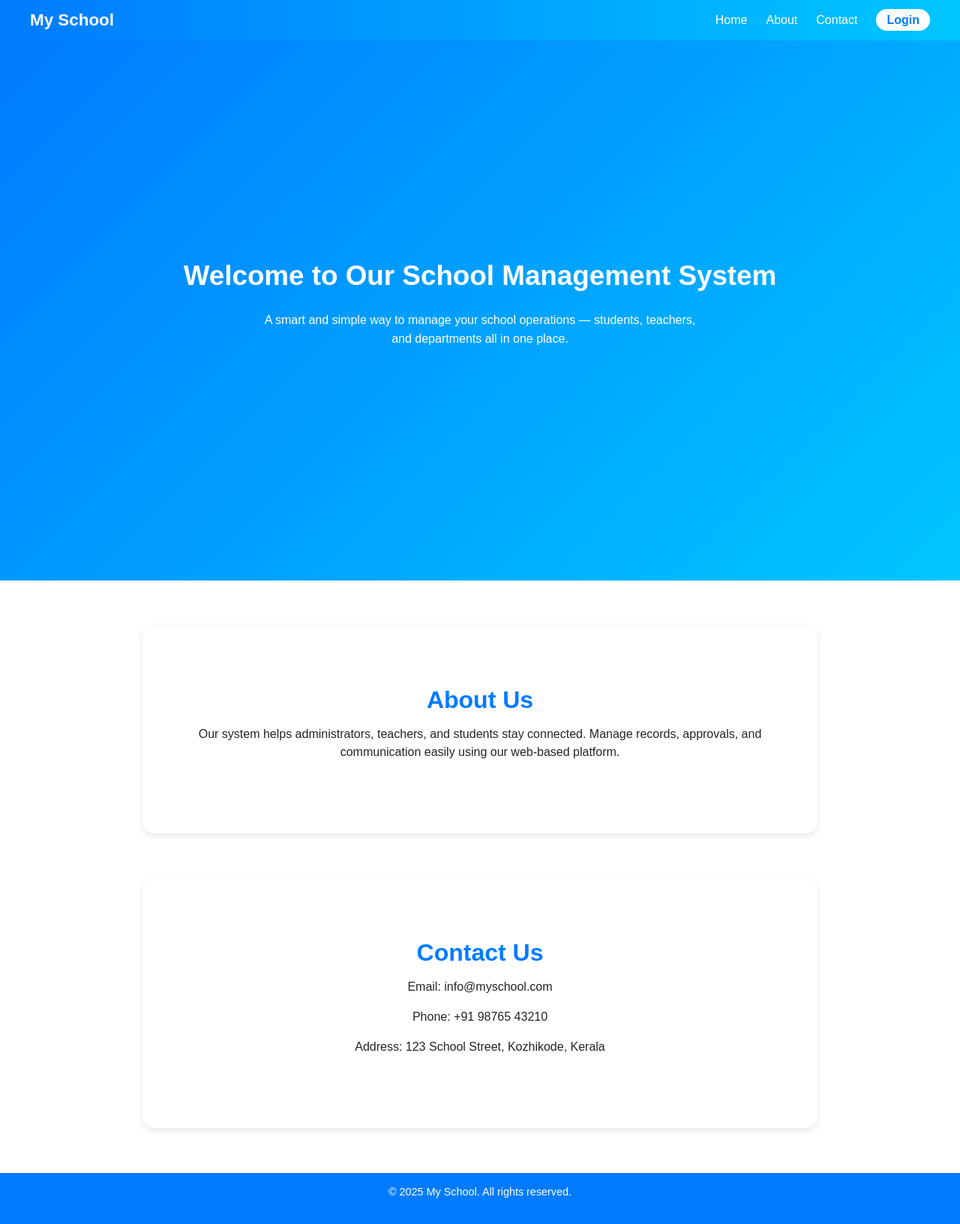
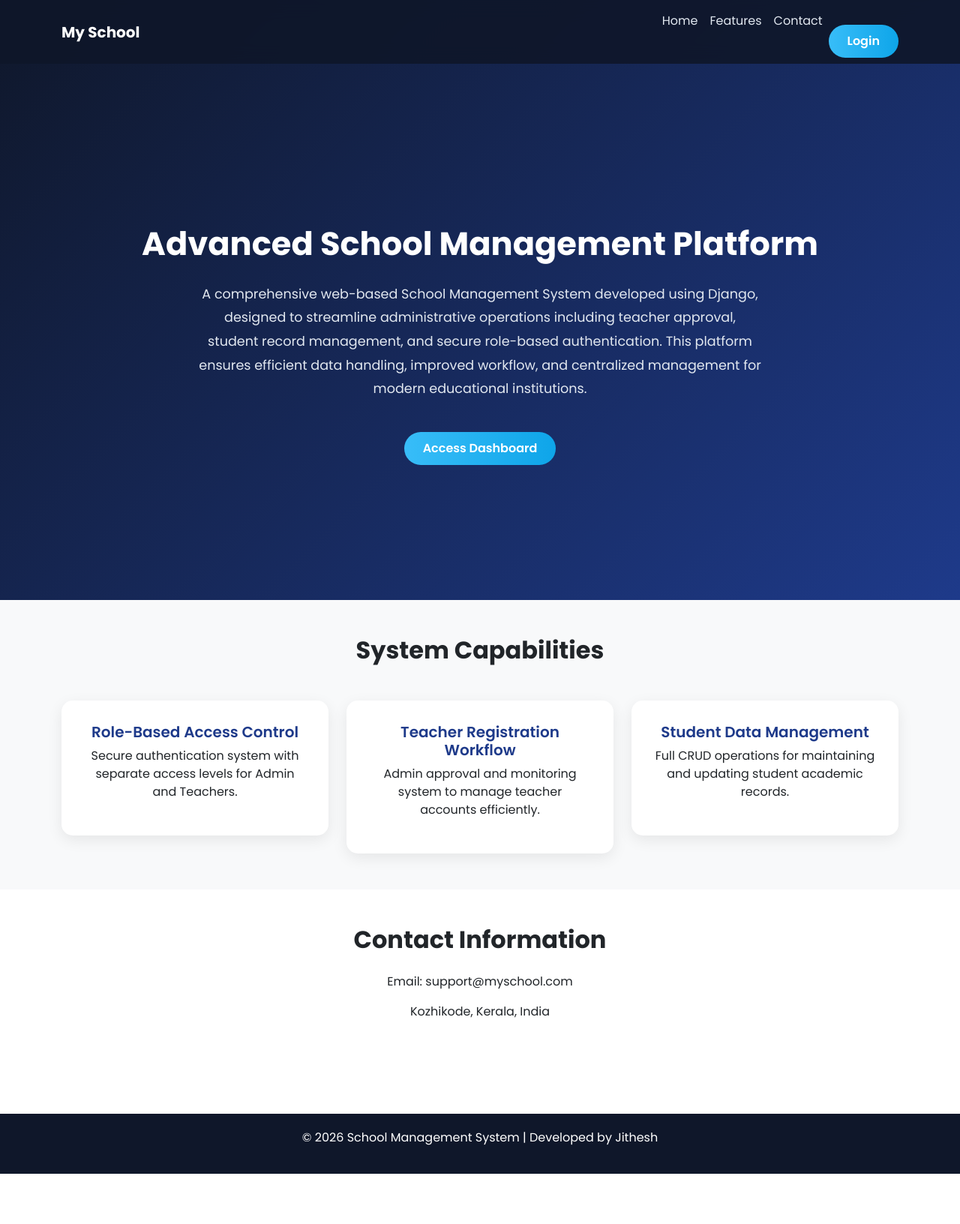
Before and after one commit to EXPETROXX/school_management, a Django app: page / in a window 1280 px wide. Shown: the whole page at 75% size. After the commit the page ends 1565 px from the top, so only its background shows below. Run offline with Django 5.2, Linux system fonts and the light colour scheme.

Commit message:
Updated home page design

```diff
--- a/school_app/templates/home.html
+++ b/school_app/templates/home.html
@@ -1,165 +1,200 @@
 <!DOCTYPE html>
 <html lang="en">
 <head>
-  <meta charset="UTF-8" />
-  <meta name="viewport" content="width=device-width, initial-scale=1.0" />
+<meta charset="UTF-8">
+<meta name="viewport" content="width=device-width, initial-scale=1.0">
 <title>School Management System</title>
-  <link rel="stylesheet"
-    href="https://cdn.jsdelivr.net/npm/bootstrap@4.3.1/dist/css/bootstrap.min.css"
-    integrity="sha384-ggOyR0iXCbMQv3Xipma34MD+dH/1fQ784/j6cY/iJTQUOhcWr7x9JvoRxT2MZw1T"
-    crossorigin="anonymous" />
+
+<!-- Bootstrap 5 -->
+<link href="https://cdn.jsdelivr.net/npm/bootstrap@5.3.2/dist/css/bootstrap.min.css" rel="stylesheet">
+
+<!-- Google Font -->
+<link href="https://fonts.googleapis.com/css2?family=Poppins:wght@300;400;600;700&display=swap" rel="stylesheet">
+
 <style>
 body {
-      font-family: "Poppins", sans-serif;
+    font-family: 'Poppins', sans-serif;
+    margin: 0;
     scroll-behavior: smooth;
-      margin: 0;
 }
 
-    /* Navbar */
-    nav {
-      background: linear-gradient(90deg, #007bff, #00c6ff);
-      padding: 10px 40px;
-      display: flex;
-      justify-content: space-between;
-      align-items: center;
-      position: sticky;
+/* Sticky Navbar */
+.navbar {
+    position: fixed;
+    width: 100%;
     top: 0;
     z-index: 1000;
+    backdrop-filter: blur(12px);
+    background: rgba(15, 23, 42, 0.9);
 }
 
-    nav .logo {
-      color: #fff;
+.navbar-brand {
     font-weight: 700;
-      font-size: 1.4rem;
+    color: #fff !important;
 }
 
-    nav ul {
-      list-style: none;
-      display: flex;
-      margin: 0;
-      padding: 0;
-      gap: 25px;
-    }
-
-    nav ul li a {
-      color: #fff;
-      text-decoration: none;
-      transition: 0.3s;
+.nav-link {
+    color: #e2e8f0 !important;
     font-weight: 500;
 }
 
-    nav ul li a:hover {
-      color: #ffe57f;
+.nav-link:hover {
+    color: #38bdf8 !important;
 }
 
-    /* Sections */
-    section {
+/* Hero Section */
+.hero {
+    background: linear-gradient(135deg, #0f172a, #1e3a8a);
+    color: white;
+    min-height: 100vh;
+    padding-top: 120px;
+    display: flex;
+    align-items: center;
     text-align: center;
-      padding: 80px 20px;
 }
 
-    #home {
-      color: white;
-      background: linear-gradient(135deg, #007bff, #00c6ff);
-      min-height: 90vh;
-      display: flex;
-      flex-direction: column;
-      justify-content: center;
-      align-items: center;
-    }
-
-    #home h1 {
-      font-size: 2.3rem;
+.hero h1 {
+    font-size: 2.7rem;
     font-weight: 700;
 }
 
-    #home p {
-      width: 80%;
-      max-width: 600px;
-      margin-top: 15px;
-      line-height: 1.6;
+.hero p {
+    margin-top: 25px;
+    font-size: 1.1rem;
+    max-width: 750px;
+    margin-left: auto;
+    margin-right: auto;
+    line-height: 1.8;
+    color: #e2e8f0;
 }
 
-    #about, #contact {
-      background: #fff;
-      margin: 60px auto;
-      border-radius: 15px;
-      box-shadow: 0 3px 10px rgba(0, 0, 0, 0.1);
-      width: 85%;
-      max-width: 900px;
+.btn-custom {
+    background: linear-gradient(90deg, #38bdf8, #0ea5e9);
+    border: none;
+    padding: 10px 25px;
+    border-radius: 30px;
+    color: white;
+    font-weight: 600;
+    margin-top: 25px;
 }
 
-    #about h2, #contact h2 {
-      color: #007bff;
-      font-weight: 600;
-      margin-bottom: 15px;
+.btn-custom:hover {
+    background: linear-gradient(90deg, #0ea5e9, #0284c7);
 }
 
-    footer {
-      background: #007bff;
-      color: white;
-      text-align: center;
-      padding: 15px 0;
-      margin-top: 50px;
-      font-size: 0.9rem;
+/* Features */
+.feature-box {
+    background: white;
+    padding: 30px;
+    border-radius: 15px;
+    box-shadow: 0 6px 20px rgba(0,0,0,0.08);
+    transition: 0.3s;
 }
 
-    /* Button style */
-    .btn-login {
-      background: white;
-      color: #007bff;
-      padding: 6px 14px;
-      border-radius: 20px;
-      transition: 0.3s;
+.feature-box:hover {
+    transform: translateY(-8px);
+}
+
+.feature-box h5 {
+    color: #1e3a8a;
     font-weight: 600;
 }
 
-    .btn-login:hover {
-      background: #ffe57f;
-      color: #333;
+/* Footer */
+footer {
+    background: #0f172a;
+    color: white;
+    padding: 20px 0;
+    margin-top: 60px;
 }
 </style>
 </head>
+
 <body>
+
 <!-- Navbar -->
-  <nav>
-    <div class="logo">My School</div>
-    <ul>
-      <li><a href="#home">Home</a></li>
-      <li><a href="#about">About</a></li>
-      <li><a href="#contact">Contact</a></li>
-      <li><a href="{% url 'login_page' %}" class="btn-login">Login</a></li>
+<nav class="navbar navbar-expand-lg navbar-dark">
+  <div class="container">
+    <a class="navbar-brand" href="#">My School</a>
+
+    <button class="navbar-toggler bg-light" type="button" data-bs-toggle="collapse" data-bs-target="#navbarNav">
+      <span class="navbar-toggler-icon"></span>
+    </button>
+
+    <div class="collapse navbar-collapse justify-content-end" id="navbarNav">
+      <ul class="navbar-nav">
+        <li class="nav-item"><a class="nav-link" href="#home">Home</a></li>
+        <li class="nav-item"><a class="nav-link" href="#features">Features</a></li>
+        <li class="nav-item"><a class="nav-link" href="#contact">Contact</a></li>
+        <li class="nav-item">
+          <a class="btn btn-custom" href="{% url 'login_page' %}">Login</a>
+        </li>
       </ul>
+    </div>
+  </div>
 </nav>
 
-  <!-- Home -->
-  <section id="home">
-    <h1>Welcome to Our School Management System</h1>
+<!-- Hero Section -->
+<section class="hero" id="home">
+  <div class="container">
+    <h1>Advanced School Management Platform</h1>
+
     <p>
-      A smart and simple way to manage your school operations —
-      students, teachers, and departments all in one place.
+      A comprehensive web-based School Management System developed using Django,
+      designed to streamline administrative operations including teacher approval,
+      student record management, and secure role-based authentication.
+      This platform ensures efficient data handling, improved workflow,
+      and centralized management for modern educational institutions.
     </p>
+
+    <a href="{% url 'login_page' %}" class="btn btn-custom">Access Dashboard</a>
+  </div>
 </section>
 
-  <!-- About -->
-  <section id="about">
-    <h2>About Us</h2>
-    <p>
-      Our system helps administrators, teachers, and students stay connected.
-      Manage records, approvals, and communication easily using our web-based platform.
-    </p>
+<!-- Features Section -->
+<section class="py-5 bg-light" id="features">
+  <div class="container text-center">
+    <h2 class="fw-bold mb-5">System Capabilities</h2>
+    <div class="row g-4">
+
+      <div class="col-md-4">
+        <div class="feature-box">
+          <h5>Role-Based Access Control</h5>
+          <p>Secure authentication system with separate access levels for Admin and Teachers.</p>
+        </div>
+      </div>
+
+      <div class="col-md-4">
+        <div class="feature-box">
+          <h5>Teacher Registration Workflow</h5>
+          <p>Admin approval and monitoring system to manage teacher accounts efficiently.</p>
+        </div>
+      </div>
+
+      <div class="col-md-4">
+        <div class="feature-box">
+          <h5>Student Data Management</h5>
+          <p>Full CRUD operations for maintaining and updating student academic records.</p>
+        </div>
+      </div>
+
+    </div>
+  </div>
 </section>
 
 <!-- Contact -->
-  <section id="contact">
-    <h2>Contact Us</h2>
-    <p>Email: info@myschool.com</p>
-    <p>Phone: +91 98765 43210</p>
-    <p>Address: 123 School Street, Kozhikode, Kerala</p>
+<section class="py-5 text-center" id="contact">
+  <div class="container">
+    <h2 class="fw-bold mb-4">Contact Information</h2>
+    <p>Email: support@myschool.com</p>
+    <p>Kozhikode, Kerala, India</p>
+  </div>
 </section>
 
-  <footer>
-    <p>© 2025 My School. All rights reserved.</p>
+<footer class="text-center">
+  <p>© 2026 School Management System | Developed by Jithesh</p>
 </footer>
+
+<script src="https://cdn.jsdelivr.net/npm/bootstrap@5.3.2/dist/js/bootstrap.bundle.min.js"></script>
 </body>
 </html>
```
Also changed, not shown: school_app/templates/login.html (+93 -89 lines). Lines whose indentation alone changed are shown as unchanged.
